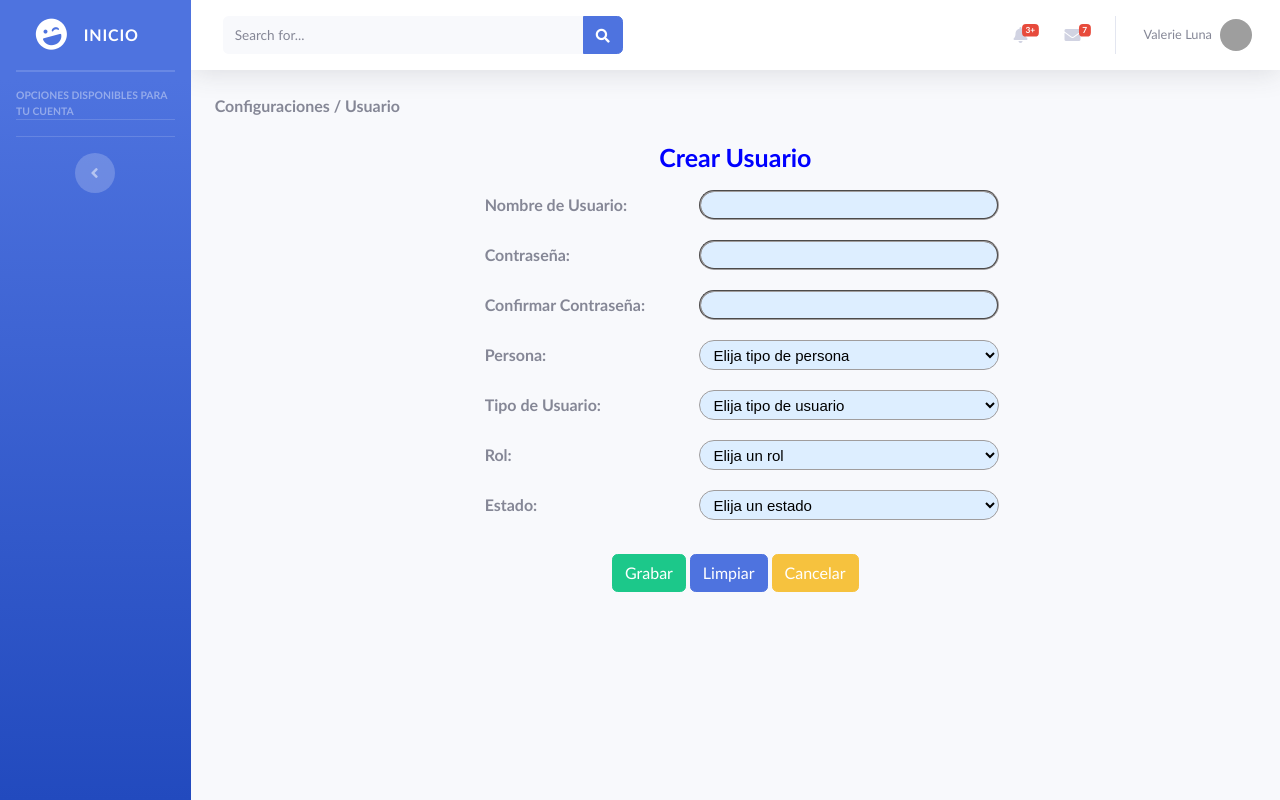
After one commit to rtigrero1983/AmbienteDesarrolloPython, a Django app: page /add_usuario/ in a window 1280 px wide. The commit adds this page. Run offline with Django 3.2, Linux system fonts and the light colour scheme; data that the repository does not hold is empty; some libraries are stand-ins or nearby versions; grey boxes are pictures that could not be loaded.

Commit message:
vistas
agregamos las vistas de crear y editar usuario

```diff
--- a/sistemaAcademico/Apps/GestionAcademica/urls.py
+++ b/sistemaAcademico/Apps/GestionAcademica/urls.py
@@ -16,9 +16,14 @@ urlpatterns = [
     path('empresas/', lista_em, name='empresas'),
     path('usuarios/', lista_us, name='usuarios'),
 
-    #formularios
+    #formularios de registro
     path('add_empresa/', addempresa, name='add_empresa'),
     path('add_rol/', addrol, name='add_rol'),
+    path('add_usuario/', addusuario, name='add_usuario'),
+
+    #formularios de edicion
+    path('edit_usuario', editar_usuario, name='edit_usuario'),
+
     #----------------------------------------
 
     #Opciones para el modulo de Admision
--- a/sistemaAcademico/Apps/GestionAcademica/views.py
+++ b/sistemaAcademico/Apps/GestionAcademica/views.py
@@ -123,6 +123,10 @@ def addrol(request):
 def addusuario(request):
     return render(request, 'sistemaAcademico/Configuraciones/Usuarios/crear-usuario.html')
 
+#---------------------------------------------------------
+# formularios de edicion
+def editar_usuario(request):
+    return render(request, 'sistemaAcademico/Configuraciones/Usuarios/editar-usuario.html')
 
 
 
--- /dev/null
+++ b/static/css/v-crear-usu.css
@@ -0,0 +1,43 @@
+
+h1 {
+    font-size: 25px;
+    font-weight: 800;
+    color: blue;
+    text-align: center;
+}
+
+body {
+    font-family: "Trebuchet MS", Geneva, Arial, Helvetica, sans-serif;
+    font-weight: bold;
+}
+
+.cajatexto {
+   background-color: #def;
+   border-radius: 20px;
+   border-style: groove;
+   border-color: #A09D9D;
+   padding-left: 10px;
+   height: 30px;
+   width: 300px;
+   margin: 10px;
+   font-size: 15px;
+   font-family: Arial;
+}
+
+label{
+    margin-left: 270px;
+    text-align: left;
+    width: 200px;
+}
+
+#uno{
+    margin-left: -200px;
+    padding: 0px;
+    margin-top: 20px;
+}
+
+#dos{
+    margin-left: 400px;
+    margin-top: -240px;
+    padding: 0px;
+}
--- a/templates/base/blank.html
+++ b/templates/base/blank.html
@@ -19,7 +19,7 @@
   <link href="{% static 'vendor/datatables/dataTables.bootstrap4.min.css' %} " rel="stylesheet">
   <!-- Custom styles for this template-->
   <link href="{% static 'css/sb-admin-2.min.css'%}" rel="stylesheet">
-
+<link rel="stylesheet" href="{% static 'css/v-crear-usu.css' %}" />
 </head>
 
 <body id="page-top">
@@ -88,7 +88,7 @@
 
 
       <!-- Divider -->
-    <!--  <hr class="sidebar-divider">-->
+      <hr class="sidebar-divider">
 
 
 
--- /dev/null
+++ b/templates/sistemaAcademico/Configuraciones/Usuarios/crear-usuario.html
@@ -0,0 +1,74 @@
+{% extends 'sistemaAcademico/inicio.html' %}
+
+{% block contenido_principal %}
+<header>
+		<a>
+			<span>Configuraciones</span>
+			<span> / Usuario</span>
+		</a>
+</header>
+    <br>
+    <form>
+    <h1>Crear Usuario</h1>
+
+        <label>
+            Nombre de Usuario:
+        </label>
+            <input type="text" class="cajatexto" placeholder="" required="true" name="usuario">
+        </br>
+        <label>
+            Contraseña:
+        </label>
+            <input type="password" class="cajatexto" pattern=".{6,}" name="contrasenia" required="true">
+        </br>
+        <label>
+            Confirmar Contraseña:
+        </label>
+
+            <input type="password" class="cajatexto" pattern=".{6,}" name="contrasenia2" required="true">
+        </br>
+        <label>
+            Persona:
+        </label>
+
+            <select name="persona" class="cajatexto">
+                    <option selected>Elija tipo de persona</option>
+                    <option class="cajatexto"> estudiante </option>
+                    <option class="cajatexto"> profesor </option>
+            </select>
+        </br>
+        <label>
+            Tipo de Usuario:
+        </label>
+                <select name="tipousuario" class="cajatexto">
+                    <option selected value="">Elija tipo de usuario</option>
+                    <option class="cajatexto"> tip1 </option>
+                    <option class="cajatexto"> tip2 </option>
+                </select>
+        </br>
+        <label>
+            Rol:
+        </label>
+                <select name="rol" class="cajatexto">
+                    <option selected value="">Elija un rol</option>
+                    <option class="cajatexto"> superusuario </option>
+                    <option class="cajatexto"> administrador </option>
+                </select>
+        </br>
+        <label>
+            Estado:
+        </label>
+                <select name="estado" class="cajatexto">
+                    <option value="">Elija un estado</option>
+                    <option class="cajatexto"> activo </option>
+                    <option class="cajatexto"> inactivo </option>
+                </select>
+        <br>
+        <br>
+        <center>
+        <button type="button" class="btn btn-success">Grabar</button>
+        <button type="reset" class="btn btn-primary">Limpiar</button>
+        <button type="button" class="btn btn-warning">Cancelar</button>
+        </center>
+    </form>
+{% endblock contenido_principal %}
```
Also changed, not shown: templates/sistemaAcademico/Configuraciones/Usuarios/editar-usuario.html (added, +75 -0 lines).
